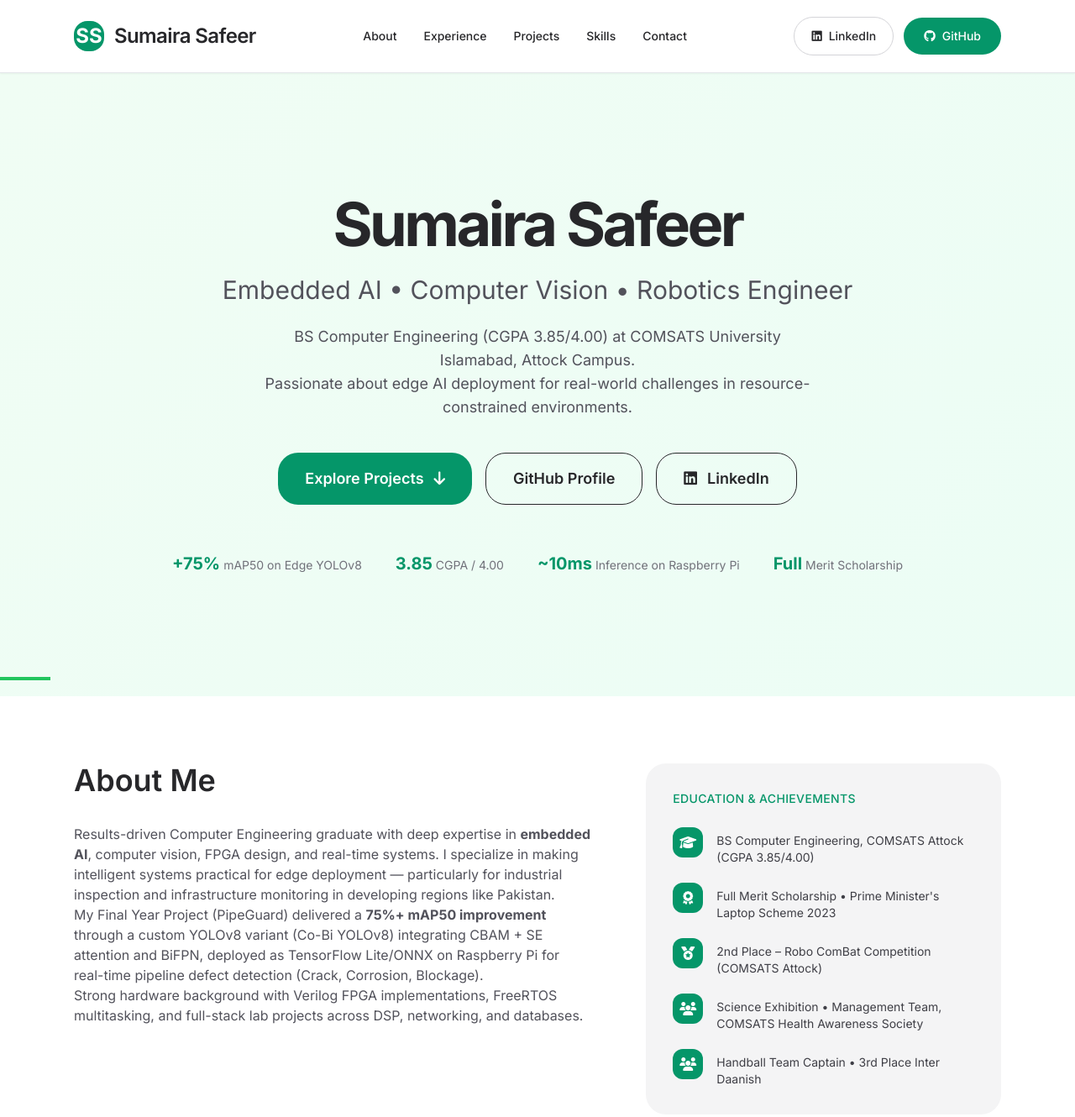
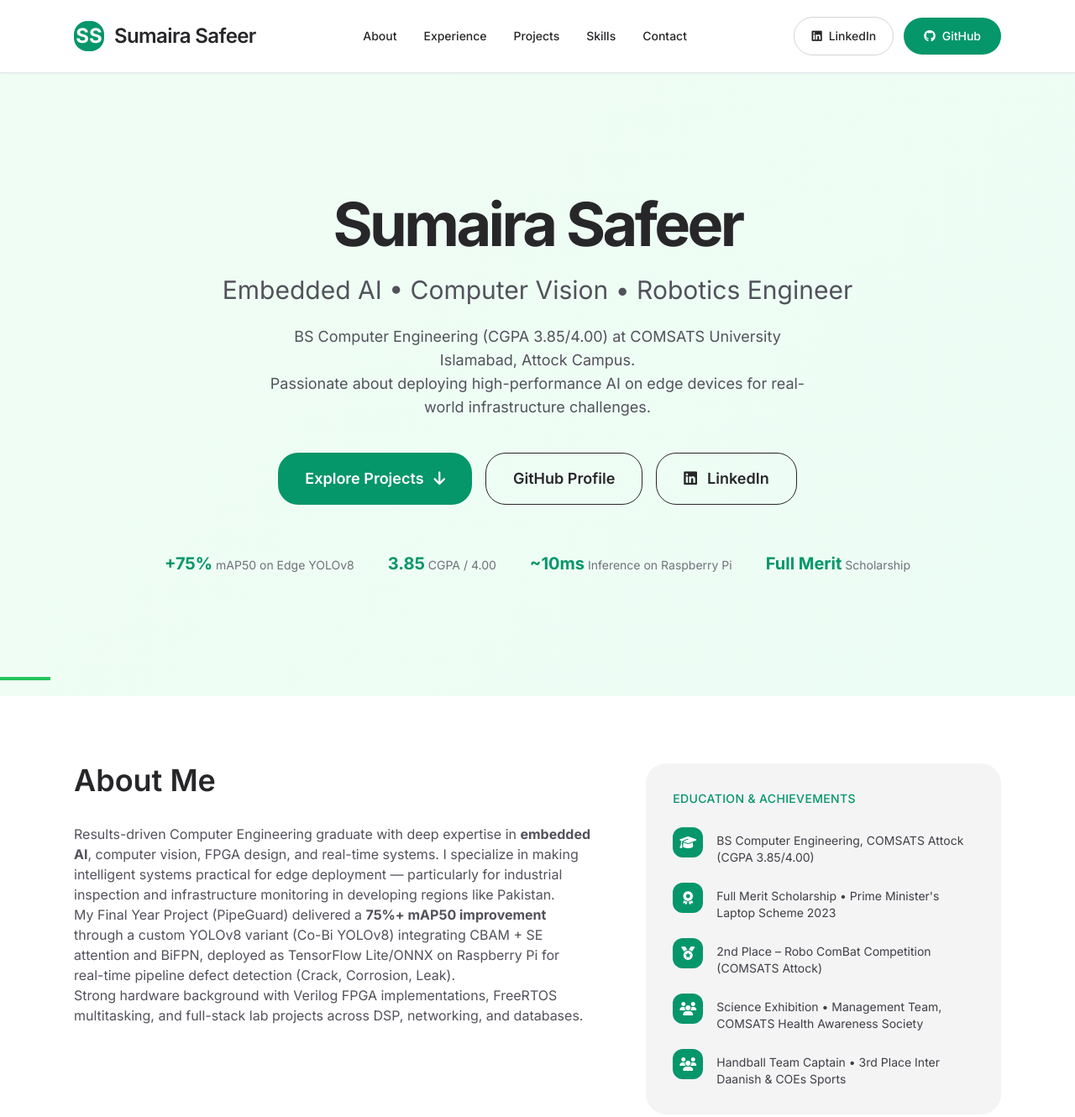
Before and after one commit to SumairaSafeer/SumairaSafeer-SumairaSafeer.github.io, a plain HTML site: page index.html in a window 1280 px wide. Shown: the top 1330 px of the page at 84% size. Drawn offline with nearby package versions, Linux system fonts and the light colour scheme.

Commit message:
Update index.html

```diff
--- a/index.html
+++ b/index.html
@@ -70,7 +70,7 @@
             <p class="text-2xl md:text-3xl text-zinc-600">Embedded AI • Computer Vision • Robotics Engineer</p>
             <p class="mt-6 max-w-2xl mx-auto text-lg text-zinc-600">
                 BS Computer Engineering (CGPA 3.85/4.00) at COMSATS University Islamabad, Attock Campus.<br>
-                Passionate about edge AI deployment for real-world challenges in resource-constrained environments.
+                Passionate about deploying high-performance AI on edge devices for real-world infrastructure challenges.
             </p>
             <div class="flex flex-wrap justify-center gap-4 mt-10">
                 <a href="#projects" class="bg-emerald-600 hover:bg-emerald-700 text-white px-8 py-4 rounded-3xl font-semibold flex items-center gap-3 text-lg">
@@ -87,7 +87,7 @@
                 <div><span class="text-emerald-600 font-bold text-xl">+75%</span> mAP50 on Edge YOLOv8</div>
                 <div><span class="text-emerald-600 font-bold text-xl">3.85</span> CGPA / 4.00</div>
                 <div><span class="text-emerald-600 font-bold text-xl">~10ms</span> Inference on Raspberry Pi</div>
-                <div><span class="text-emerald-600 font-bold text-xl">Full</span> Merit Scholarship</div>
+                <div><span class="text-emerald-600 font-bold text-xl">Full Merit</span> Scholarship</div>
             </div>
         </div>
     </section>
@@ -100,7 +100,7 @@
                     <h2 class="section-header text-4xl font-semibold mb-8">About Me</h2>
                     <div class="prose prose-lg text-zinc-600">
                         <p>Results-driven Computer Engineering graduate with deep expertise in <strong>embedded AI</strong>, computer vision, FPGA design, and real-time systems. I specialize in making intelligent systems practical for edge deployment — particularly for industrial inspection and infrastructure monitoring in developing regions like Pakistan.</p>
-                        <p>My Final Year Project (PipeGuard) delivered a <strong>75%+ mAP50 improvement</strong> through a custom YOLOv8 variant (Co-Bi YOLOv8) integrating CBAM + SE attention and BiFPN, deployed as TensorFlow Lite/ONNX on Raspberry Pi for real-time pipeline defect detection (Crack, Corrosion, Blockage).</p>
+                        <p>My Final Year Project (PipeGuard) delivered a <strong>75%+ mAP50 improvement</strong> through a custom YOLOv8 variant (Co-Bi YOLOv8) integrating CBAM + SE attention and BiFPN, deployed as TensorFlow Lite/ONNX on Raspberry Pi for real-time pipeline defect detection (Crack, Corrosion, Leak).</p>
                         <p>Strong hardware background with Verilog FPGA implementations, FreeRTOS multitasking, and full-stack lab projects across DSP, networking, and databases.</p>
                     </div>
                 </div>
@@ -118,23 +118,20 @@
                         <li class="flex items-start gap-4">
                             <span class="w-9 h-9 shrink-0 rounded-xl bg-emerald-600 text-white flex items-center justify-center"><i class="fas fa-medal"></i></span>
                             <span class="text-zinc-700 text-sm pt-1.5">2nd Place – Robo ComBat Competition (COMSATS Attock)</span>
-                         </li>
-                         <li class="flex items-start gap-4">
-                           <span class="w-9 h-9 shrink-0 rounded-xl bg-emerald-600 text-white flex items-center justify-center"><i class="fas fa-users"></i></span>
-                           <span class="text-zinc-700 text-sm pt-1.5">Science Exhibition • Management Team, COMSATS Health Awareness Society</span>
-
-
                         </li>
                         <li class="flex items-start gap-4">
                             <span class="w-9 h-9 shrink-0 rounded-xl bg-emerald-600 text-white flex items-center justify-center"><i class="fas fa-users"></i></span>
-                            <span class="text-zinc-700 text-sm pt-1.5">Handball Team Captain • 3rd Place Inter Daanish </span>
+                            <span class="text-zinc-700 text-sm pt-1.5">Science Exhibition • Management Team, COMSATS Health Awareness Society</span>
+                        </li>
+                        <li class="flex items-start gap-4">
+                            <span class="w-9 h-9 shrink-0 rounded-xl bg-emerald-600 text-white flex items-center justify-center"><i class="fas fa-users"></i></span>
+                            <span class="text-zinc-700 text-sm pt-1.5">Handball Team Captain • 3rd Place Inter Daanish &amp; COEs Sports</span>
                         </li>
                     </ul>
                 </div>
             </div>
         </div>
     </section>
-
 
     <!-- EXPERIENCE -->
     <section id="experience" class="py-20 bg-zinc-50">
```
